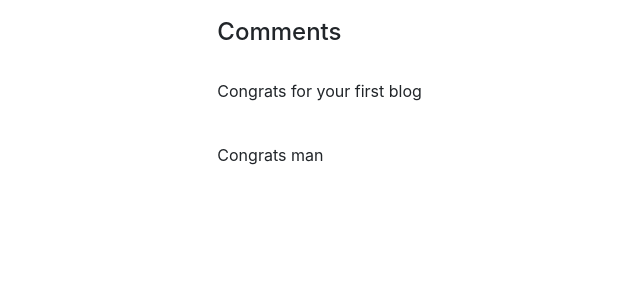
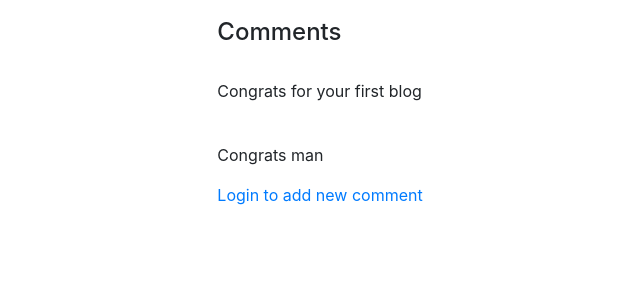
Before and after one commit to Mithilesh-M/Testpress-diyblog-project, a Django app: page /blog/blogs/1 in a window 1280 px wide. Shown: the part 162-462 px from the top of the page, without its empty margins (31-671 px from the left). Run offline with Django 3.2, Linux system fonts and the light colour scheme; data comes from the database, SQL or seed files in the repository; both versions use the stored data as it was after the commit.

Commit message:
Update blog detail html for blog
Update for user to put comments only if they are logedin otherwise tells user to login for putting comments

```diff
--- a/blog/templates/blog/blog_detail.html
+++ b/blog/templates/blog/blog_detail.html
@@ -16,5 +16,10 @@
        {% else %}
        <p>No Comments for this blog</p>
        {% endif %}
+       {% if user.is_authenticated %}
+            <a href="">Add a new comment</a>
+       {% else %}
+       <a href="{% url 'login' %}?next={{request.path}}">Login to add new comment</a>
+       {% endif %}
   </div>
 {% endblock %}
```
Also changed, not shown: db.sqlite3.
